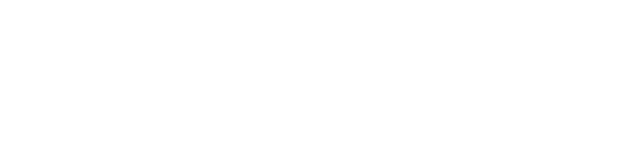
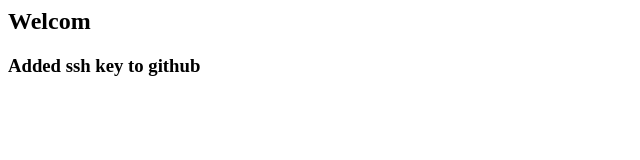
Before and after one commit to Naim-Reza/celloscope_test, a plain HTML site: page index.html in a window 1280 px wide. Shown: the whole page, without its empty margins (0-640 px from the left). Drawn offline with Linux system fonts and the light colour scheme.

Commit message:
added h2 and h3

```diff
--- a/index.html
+++ b/index.html
@@ -2,5 +2,8 @@
   <head>
     <title>Git test</title>
   </head>
-  <body></body>
+  <body>
+    <h2>Welcom</h2>
+    <h3>Added ssh key to github</h3>
+  </body>
 </html>
```
